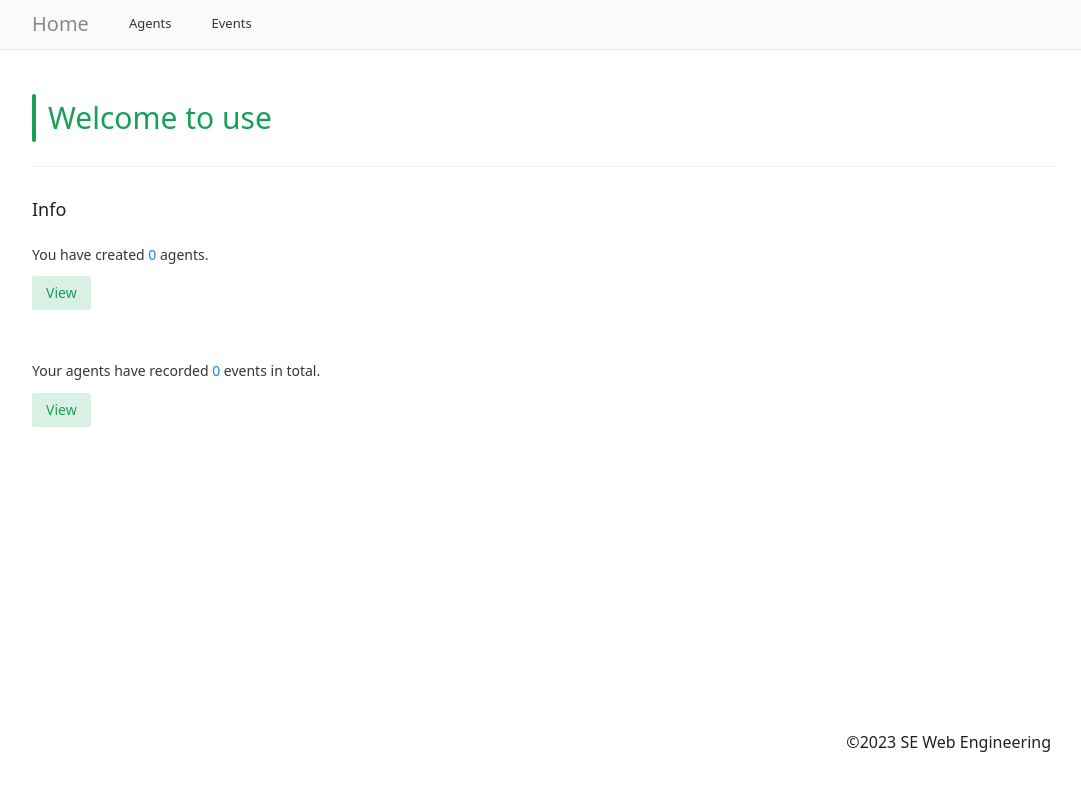
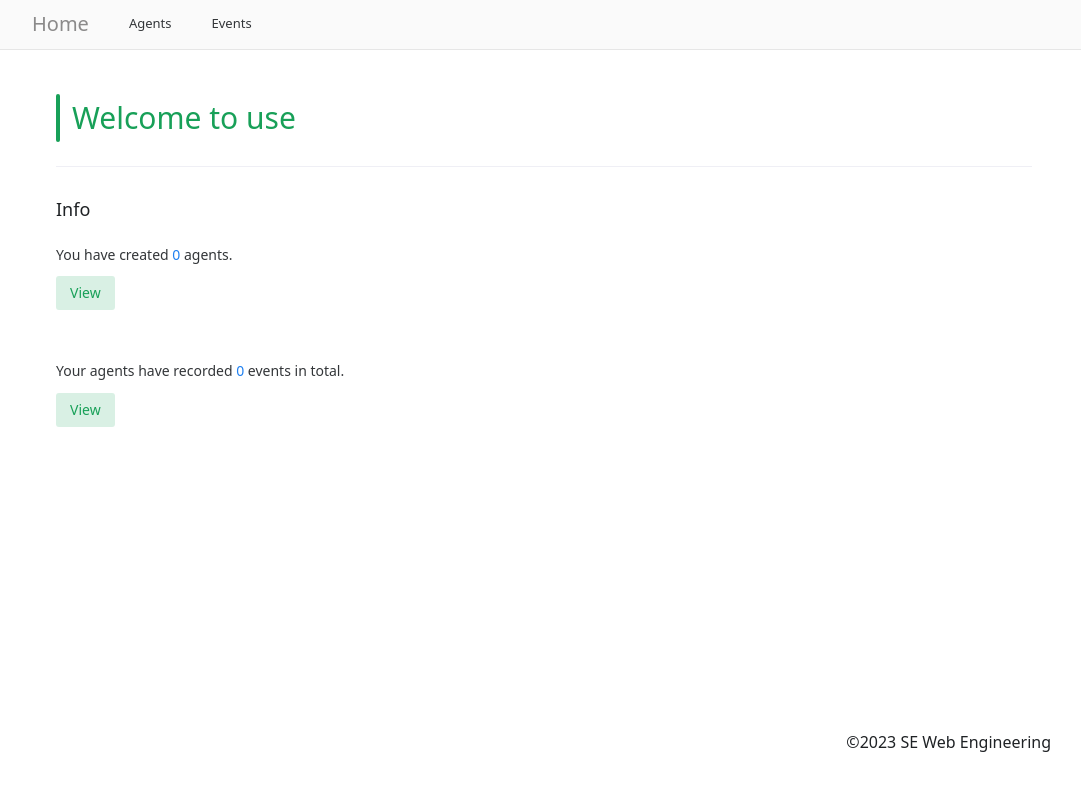
Before and after one commit to Web-Engineering-XDU/Project-Frontend, a Vue app: page / in a window 1280 px wide. Shown: the top 790 px of the page, without its empty margins (96-1177 px from the left). Built offline with nearby package versions, Linux system fonts and the light colour scheme; no server answers.

Commit message:
Fix mobile error

```diff
--- a/src/App.vue
+++ b/src/App.vue
@@ -225,7 +225,7 @@ activeKey.value = window.location.pathname.split("/")[1];
   justify-content: center;
 }
 .content .inner {
-  width: var(--width);
+  width: calc(var(--width) - 48px);
   max-width: 1500px;
 }
 .right-box {
```
